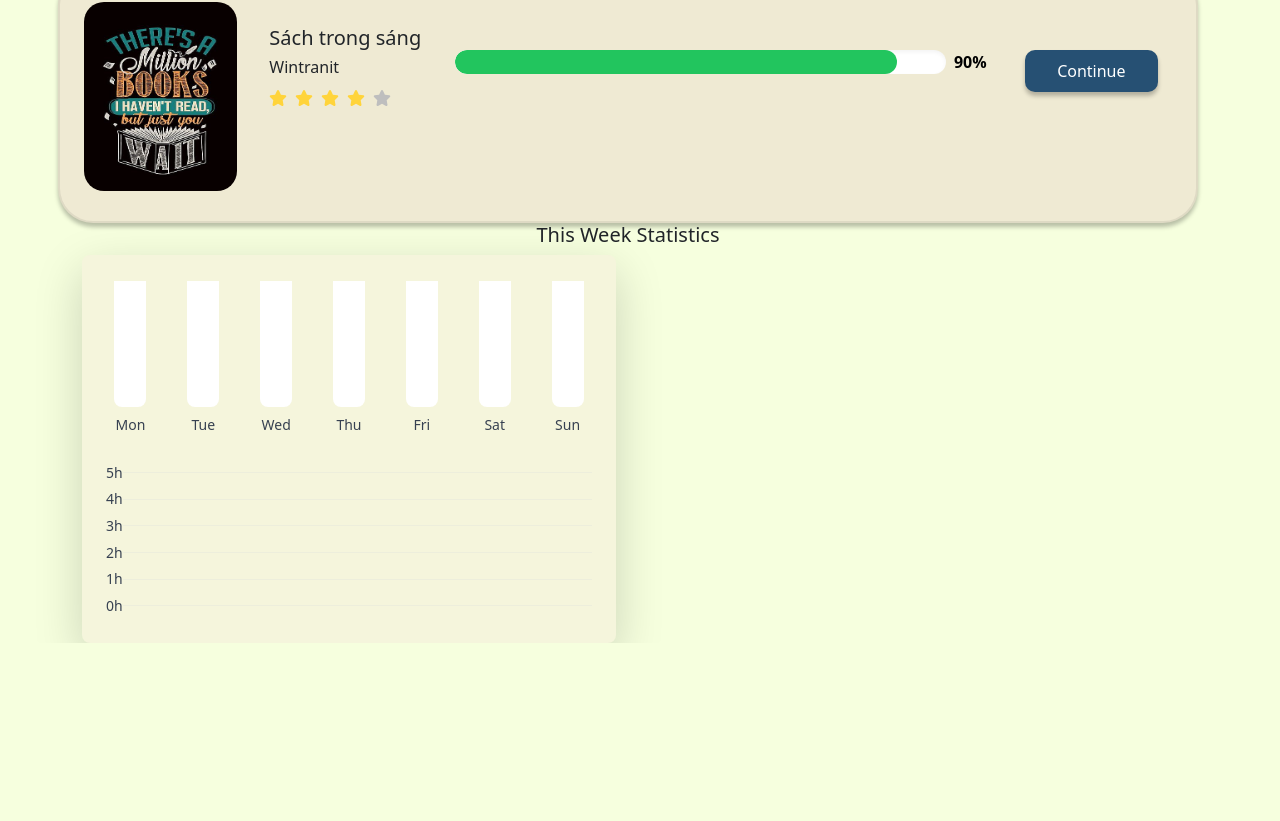
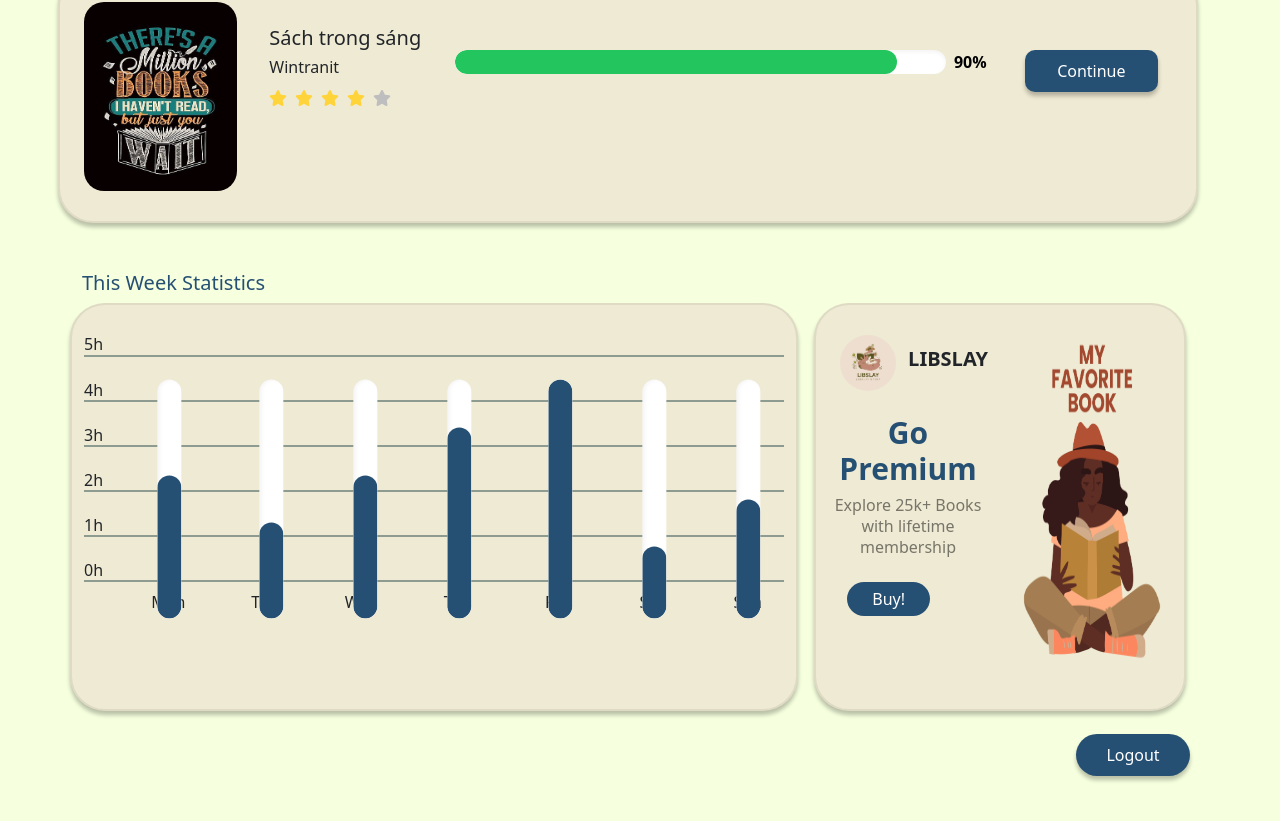
Before and after one commit to WinTranIT/Book-reading-website, a React (Create React App) app in the folder libslayui/: page / in a window 1280 px wide. Shown: the part 733-1554 px from the top of the page. Before the commit the page ends 1376 px from the top, so only its background shows below. Built offline with nearby package versions, Linux system fonts and the light colour scheme.

Commit message:
xong trang profile oi ne qua da luon

```diff
--- a/libslayui/package.json
+++ b/libslayui/package.json
@@ -13,11 +13,14 @@
     "@testing-library/user-event": "^13.5.0",
     "axios": "^1.7.3",
     "bootstrap": "^5.3.3",
+    "chart.js": "^4.4.3",
     "react": "^18.3.1",
     "react-bootstrap": "^2.10.4",
+    "react-chartjs-2": "^5.2.0",
     "react-dom": "^18.3.1",
     "react-router-dom": "^6.26.0",
     "react-scripts": "5.0.1",
+    "recharts": "^2.12.7",
     "web-vitals": "^2.1.4"
   },
   "scripts": {
--- a/libslayui/src/css/profile.css
+++ b/libslayui/src/css/profile.css
@@ -55,3 +55,47 @@
     padding: 5px;
 
 }
+.profile_barchart_col{
+    height: 6%;
+    width: 33%;
+    bottom: 49%;
+}
+.profile_barchart_col1{
+    left: -3%;
+}
+.profile_barchart_col2{
+    left: 11%;
+}
+.profile_barchart_col3{
+    left: 24%;
+}
+.profile_barchart_col4{
+    left: 37%;
+}
+.profile_barchart_col5{
+    left: 51%;
+}
+.profile_barchart_col6{
+    left: 64%;
+}
+.profile_barchart_col7{
+    left: 77%;
+}
+.profile_buy{
+    padding: 5px 26px 5px 26px;
+    border-radius: 54px;
+    background-color: #265073;
+    color: white;
+    width: 45% !important;
+    margin-left: 17%;
+}
+.profile_logout{
+    color: white;
+    width: 10% !important;
+    margin-top: 2% !important;
+    font-weight: 500;
+    padding: 9px 32px 9px 32px;
+    border-radius: 46px;
+    background: #265073;
+    box-shadow: 0 4px 4px 0 #00000040;
+}
--- a/libslayui/src/pages/profile.js
+++ b/libslayui/src/pages/profile.js
@@ -5,18 +5,12 @@ import avatar from '../imgs/z5459114771324_7fe84273b41fb6a6f3f6d9d9a96d06fb.jpg'
 import myfavorit from '../imgs/4e59232c36537e736e8a499031c8f2f1.png';
 import avabook from '../imgs/07202f5b88571c73f99be80eda4a8cfe.jpg';
 import '../css/profile.css';
+import logo from '../imgs/logo.png';
 
 function Profile() {
     let percentage = 90;
-    const data = [
-        { day: "Mon", hours: 2 },
-        { day: "Tue", hours: 4 },
-        { day: "Wed", hours: 3 },
-        { day: "Thu", hours: 2 },
-        { day: "Fri", hours: 3 },
-        { day: "Sat", hours: 4 },
-        { day: "Sun", hours: 1 },
-    ];
+
+    const percent = [3, 2, 3, 4, 5, 1.5, 2.5];
     return (
         <div className="container mt-6">
             <div className="row">
@@ -209,40 +203,128 @@ function Profile() {
             </div>
 
             <div className="row">
-                <div className="row">
-                    <h5>This Week Statistics</h5>
+                <div className="row  mt-5 pl-0">
+                    <h5 className='text-[#265073] text-left pl-0'>
+                        This Week Statistics
+                    </h5>
                 </div>
                 <div className="row">
-                    <div className="col">
-                        <div className="bg-beige p-6 rounded-lg shadow-lg">
-                            <div className="grid grid-cols-7 gap-4 items-end">
-                                {data.map((item, index) => (
-                                    <div key={index} className="flex flex-col items-center">
-                                        <div
-                                            className="w-8 bg-darkBlue rounded-t-lg"
-                                            style={{height: `${(item.hours / 5) * 100}%`}}
-                                        ></div>
-                                        <div className="w-8 h-32 bg-white rounded-b-lg border-t-2 border-beige"></div>
-                                        <span className="mt-2 text-gray-700 text-sm">{item.day}</span>
+                    <div className="col profile_row1 relative mr-4">
+                        <h6 className='text-left border-b-2 border-solid border-[#2F4F4F80] mb-4'>5h</h6>
+                        <h6 className='text-left border-b-2 border-solid border-[#2F4F4F80] mb-4'>4h</h6>
+                        <h6 className='text-left border-b-2 border-solid border-[#2F4F4F80] mb-4'>3h</h6>
+                        <h6 className='text-left border-b-2 border-solid border-[#2F4F4F80] mb-4'>2h</h6>
+                        <h6 className='text-left border-b-2 border-solid border-[#2F4F4F80] mb-4'>1h</h6>
+                        <h6 className='text-left border-b-2 border-solid border-[#2F4F4F80] mb-2'>0h</h6>
+                        <div className="row">
+                            <div className="col ml-12"><span>Mon</span></div>
+                            <div className="col"><span>Tue</span></div>
+                            <div className="col"><span>Wed</span></div>
+                            <div className="col"><span>Thu</span></div>
+                            <div className="col"><span>Fri</span></div>
+                            <div className="col"><span>Sat</span></div>
+                            <div className="col"><span>Sun</span></div>
+                        </div>
+
+                        <div
+                            className="profile_barchart_col profile_barchart_col1 transform rotate-270
+                            absolute bg-white rounded-full overflow-hidden shadow-inner"
+                        >
+                            <div
+                                className="absolute top-0 left-0 h-full bg-[#265073] rounded-full transition-all duration-500"
+                                style={{width: `${(percent.at(0)/5)*100}%`}}
+                            ></div>
+                        </div>
+                        <div
+                            className="profile_barchart_col profile_barchart_col2 transform rotate-270
+                            absolute bg-white rounded-full overflow-hidden shadow-inner"
+                        >
+                            <div
+                                className="absolute top-0 left-0 h-full bg-[#265073] rounded-full transition-all duration-500"
+                                style={{width: `${(percent.at(1)/5)*100}%`}}
+                            ></div>
+                        </div>
+                        <div
+                            className="profile_barchart_col profile_barchart_col3 transform rotate-270
+                            absolute bg-white rounded-full overflow-hidden shadow-inner"
+                        >
+                            <div
+                                className="absolute top-0 left-0 h-full bg-[#265073] rounded-full transition-all duration-500"
+                                style={{width: `${(percent.at(2)/5)*100}%`}}
+                            ></div>
+                        </div>
+                        <div
+                            className="profile_barchart_col profile_barchart_col4 transform rotate-270
+                            absolute bg-white rounded-full overflow-hidden shadow-inner"
+                        >
+                            <div
+                                className="absolute top-0 left-0 h-full bg-[#265073] rounded-full transition-all duration-500"
+                                style={{width: `${(percent.at(3)/5)*100}%`}}
+                            ></div>
+                        </div>
+                        <div
+                            className="profile_barchart_col profile_barchart_col5 transform rotate-270
+                            absolute bg-white rounded-full overflow-hidden shadow-inner"
+                        >
+                            <div
+                                className="absolute top-0 left-0 h-full bg-[#265073] rounded-full transition-all duration-500"
+                                style={{width: `${(percent.at(4)/5)*100}%`}}
+                            ></div>
+                        </div>
+                        <div
+                            className="profile_barchart_col profile_barchart_col6 transform rotate-270
+                            absolute bg-white rounded-full overflow-hidden shadow-inner"
+                        >
+                            <div
+                                className="absolute top-0 left-0 h-full bg-[#265073] rounded-full transition-all duration-500"
+                                style={{width: `${(percent.at(5)/5)*100}%`}}
+                            ></div>
+                        </div>
+                        <div
+                            className="profile_barchart_col profile_barchart_col7 transform rotate-270
+                            absolute bg-white rounded-full overflow-hidden shadow-inner"
+                        >
+                            <div
+                                className="absolute top-0 left-0 h-full bg-[#265073] rounded-full transition-all duration-500"
+                                style={{width: `${(percent.at(6)/5)*100}%`}}
+                            ></div>
+                        </div>
+
+                    </div>
+
+                    <div className="col-4 profile_row1">
+                        <div className="row">
+                            <div className="col">
+                                <div className="row">
+                                    <div className="col">
+                                        <img className='rounded-full ml-3' src={logo} alt='logo libslay'/>
                                     </div>
-                                ))}
+                                    <div className="col flex items-center">
+                                        <h5 className='text-left font-bold'>LIBSLAY</h5>
+                                    </div>
+                                </div>
+                                <div className="row">
+                                    <h4 className='text-[30px] font-bold leading-[36px] text-[#265073] mt-4'>
+                                        Go Premium
+                                    </h4>
+                                    <span className='text-[16px] font-medium leading-[21px] text-[#00000080]'>
+                                        Explore 25k+ Books with lifetime membership
+                                    </span>
+                                </div>
+                                <div className="row">
+                                    <button className='profile_buy mt-4'>Buy!</button>
+                                </div>
                             </div>
-
-                            {/* Trục thời gian */}
-                            <div className="mt-4 grid grid-rows-6 h-40">
-                                {[5, 4, 3, 2, 1, 0].map((hour, index) => (
-                                    <div key={index} className="flex justify-between items-center">
-                                        <span className="text-gray-700 text-sm">{hour}h</span>
-                                        <hr className="flex-grow border-t border-gray-300"/>
-                                    </div>
-                                ))}
+                            <div className="col">
+                                <img className='h-[344px]' src={myfavorit} alt=''/>
                             </div>
                         </div>
                     </div>
-                    <div className="col"></div>
                 </div>
             </div>
-
+            <div className="row flex justify-end">
+                <button className='text-center profile_logout mr-5 mb-5'>Logout</button>
+            </div>
         </div>
 
     );
--- a/libslayui/tailwind.config.js
+++ b/libslayui/tailwind.config.js
@@ -10,6 +10,9 @@ module.exports = {
         bg_primary:"#F6FFDE",
         text_Secondary:"#265073"
       },
+      rotate: {
+        '270': '270deg',
+      },
     },
   },
   plugins: [],
```
Also changed, not shown: 1 other file (tests, documents, lock files or other folders).
